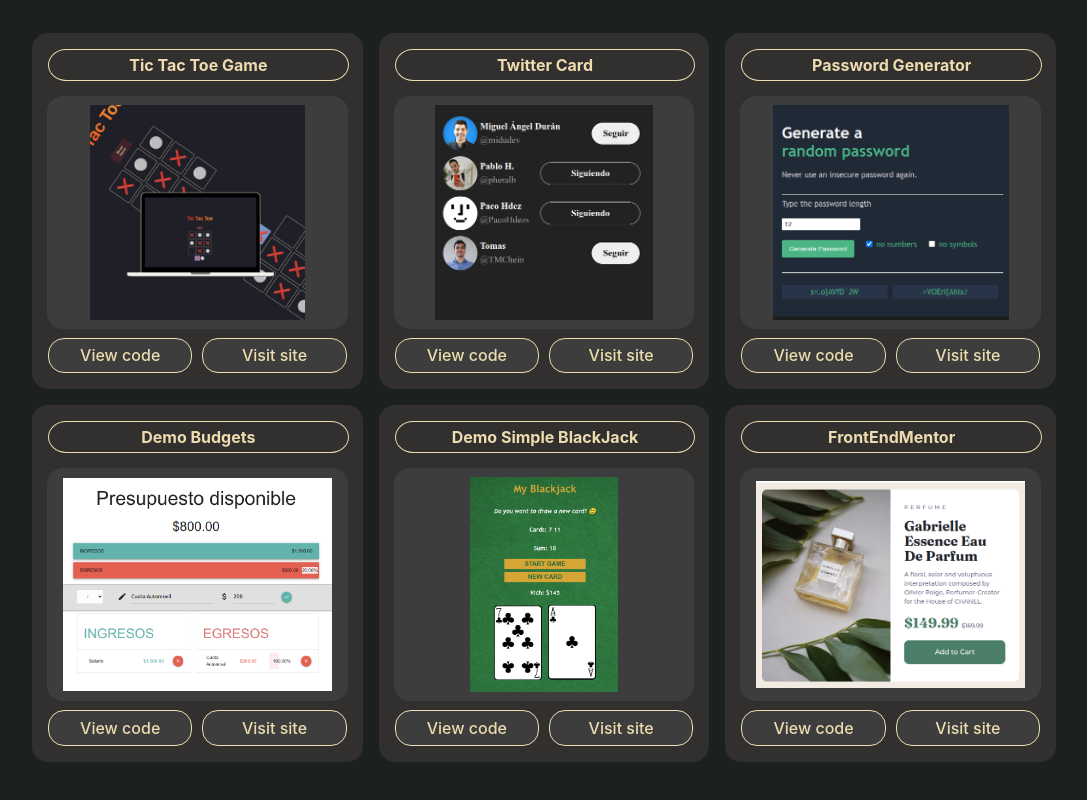
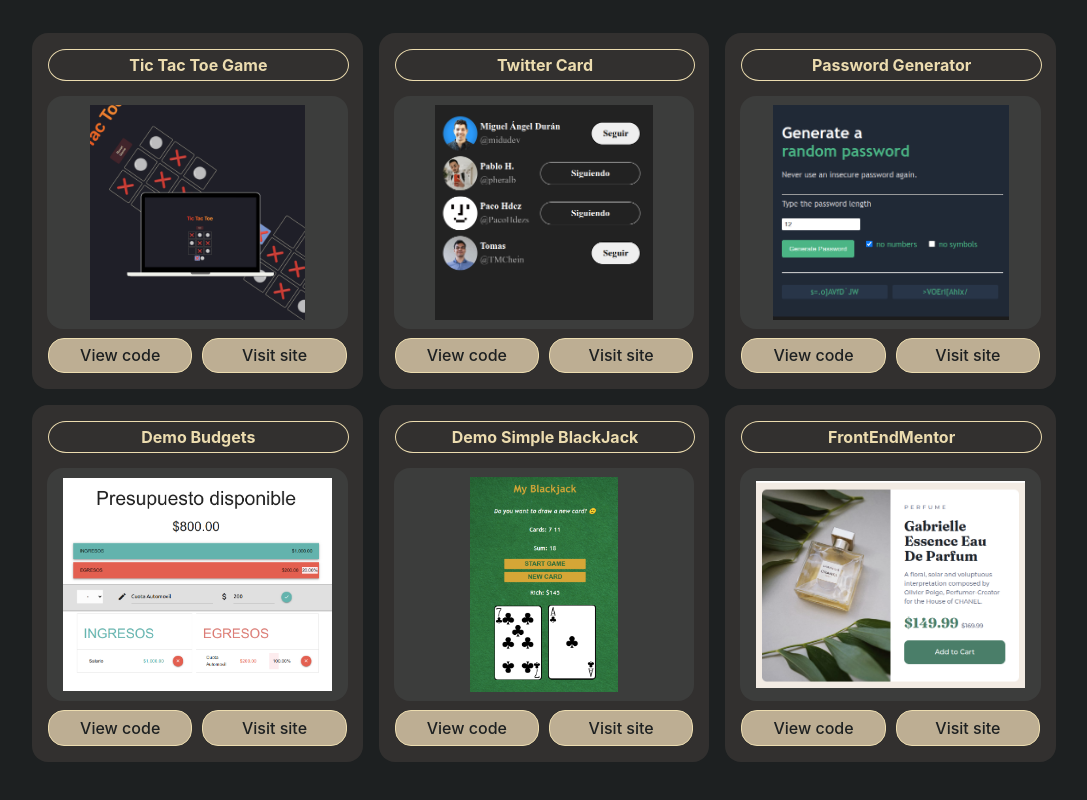
Before and after one commit to rickferrodriguez/portfolio, a React app: page / in a window 1280 px wide. Shown: the part 1729-2529 px from the top of the page, without its empty margins (96-1183 px from the left). Built offline with nearby package versions, Linux system fonts and the light colour scheme; the HTML template or start-up script is replaced by a standard one.

Commit message:
better button styles

```diff
--- a/src/App.css
+++ b/src/App.css
@@ -1,6 +1,7 @@
 :root {
   --clr-primary-100: #ECDCAF;
   --clr-primary-150: #BDAE93;
+  --clr-primary-180: #47463F;
   --clr-primary-200: #E8B042;
   --clr-primary-300: #3C3D3C;
   --clr-primary-400: #32302F;
@@ -296,7 +297,6 @@
 .icon-project-container{
   display: flex;
   gap: 10px;
-  color:black;
   justify-content: space-evenly;
 }
 
@@ -347,17 +347,18 @@
 }
 
 .project-link {
-  color: var(--clr-primary-100);
+  color: var(--clr-primary-900);
+  background-color: var(--clr-primary-150) ;
+  border: 1px solid var(--clr-primary-100);
   font-weight: 500;
-  background-color: var(--clr-primary-300) ;
   padding: .3rem;
   width: 50%;
   border-radius: 1rem;
-  border: 1px solid var(--clr-primary-100)
 }
 
 .project-link:hover {
-  color: var(--clr-primary-200)
+  color: var(--clr-primary-100);
+  background-color: var(--clr-primary-180)
 }
 
 .array-tec {
```
